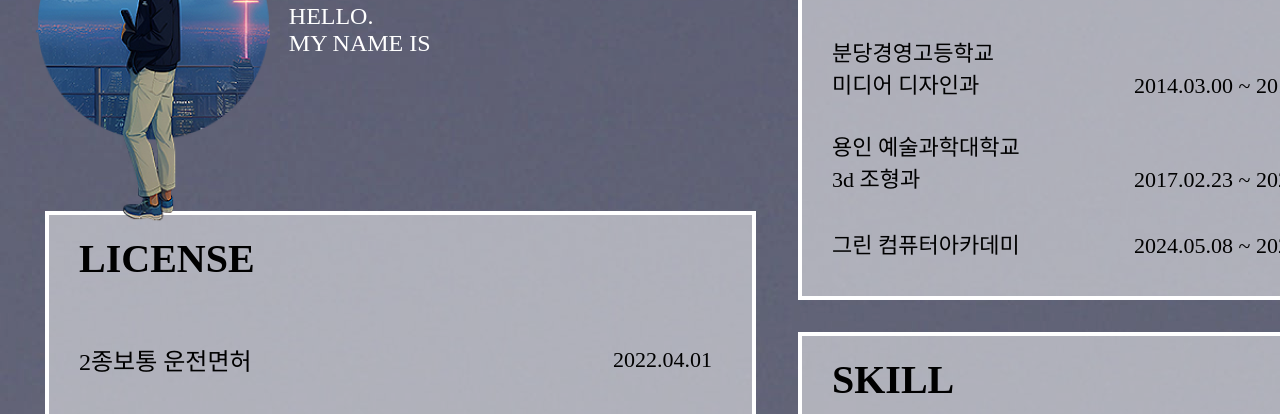
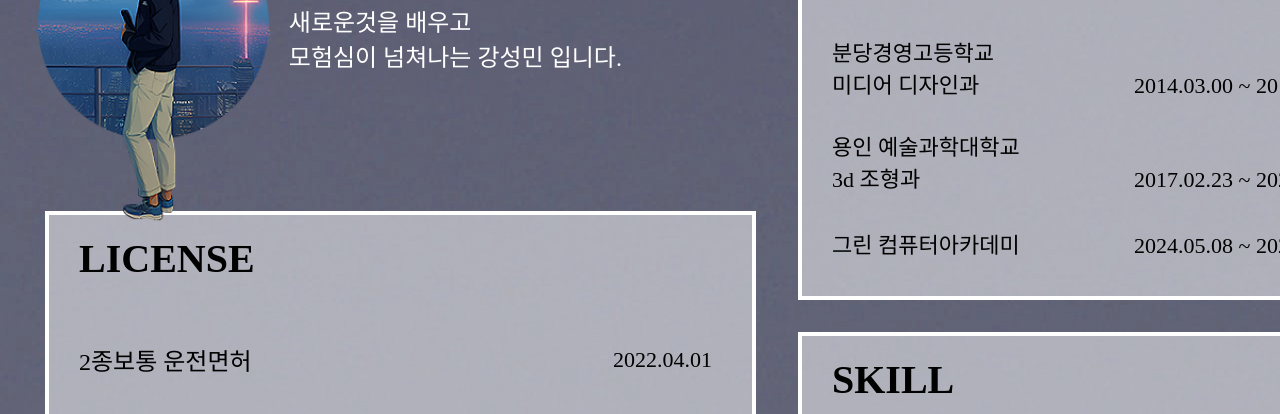
Before and after one commit to Jibdolti/web-portfolio, a plain HTML site: page index.html in a window 1280 px wide. Shown: the part 511-925 px from the top of the page. Drawn offline with Linux system fonts and the light colour scheme; a web font is replaced by a local one.

Commit message:
Update index.html

```diff
--- a/index.html
+++ b/index.html
@@ -33,7 +33,7 @@
     <section id="profile">
         <h1>PROFILE.</h1>
         <h2><img src="images/pro_img.png" alt=""></h2>
-        <span>HELLO. <br>MY NAME IS</span>
+        <span>새로운것을 배우고 <br>모험심이 넘쳐나는 강성민 입니다.</span>
         <div class="license">
             <h3 class="main">LICENSE</h3>
             <ul>
```
